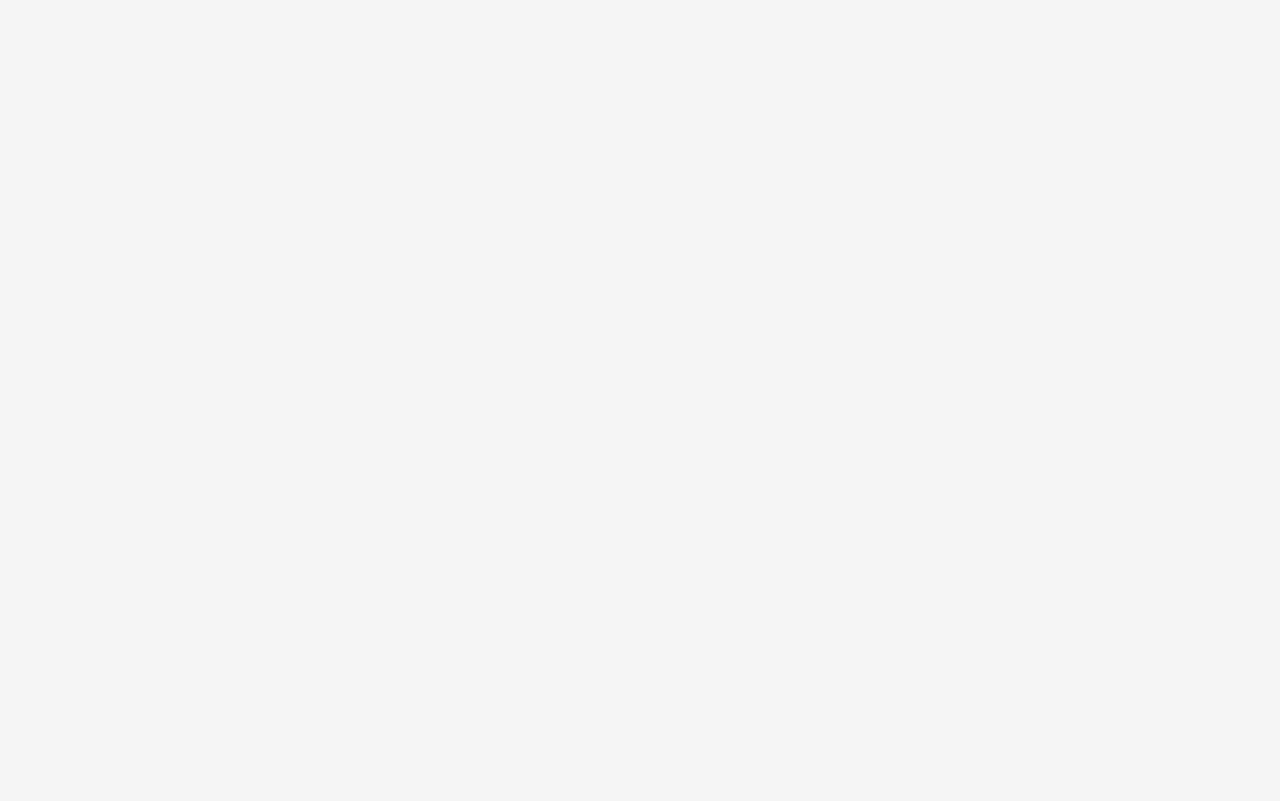
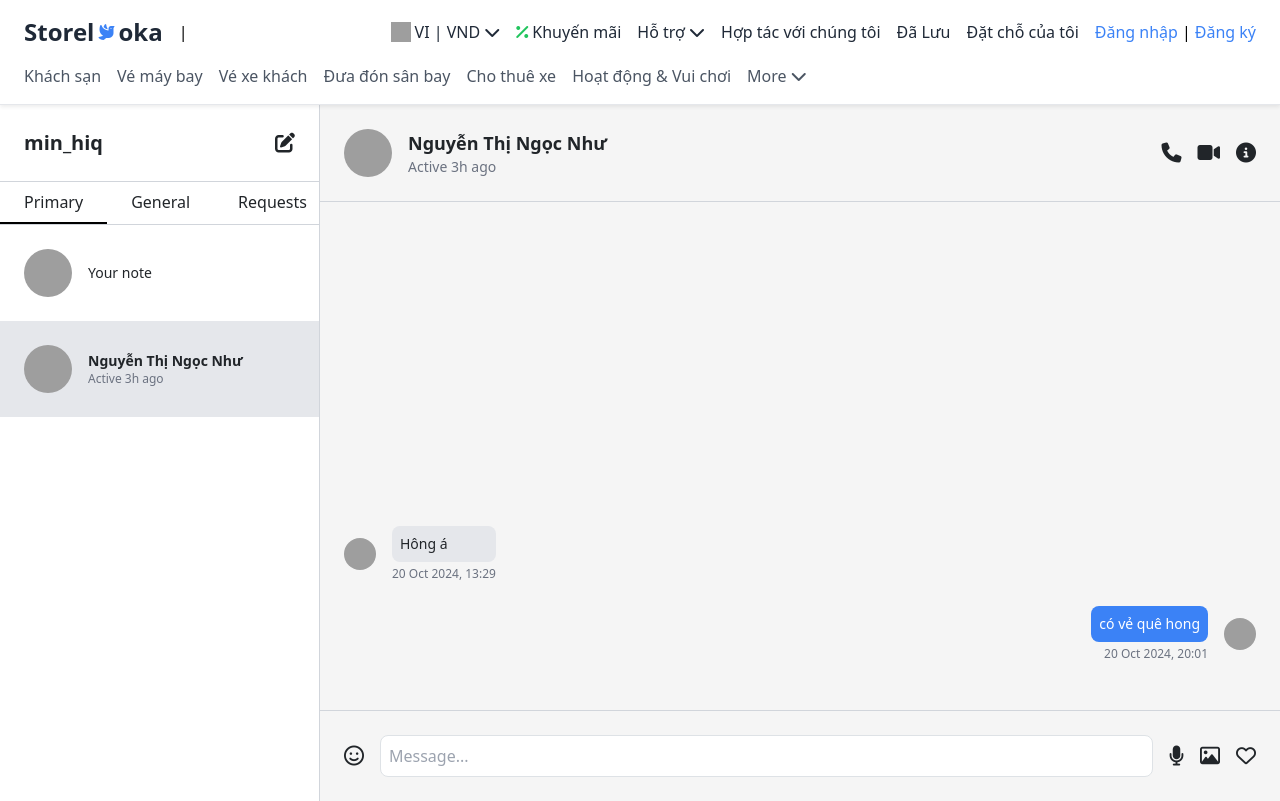
Before and after one commit to Minhhiep222/TourTravelStore_FE, a Vue app: page /1/chat in a window 1280 px wide. Before the commit this address had no page. Built offline with nearby package versions, Linux system fonts and the light colour scheme; grey boxes are pictures that could not be loaded.

Commit message:
chat real time

```diff
--- a/package.json
+++ b/package.json
@@ -18,7 +18,10 @@
     "crypto-js": "^4.2.0",
     "date-fns": "^4.1.0",
     "js-cookie": "^3.0.5",
+    "laravel-echo": "^1.17.0",
     "moment": "^2.30.1",
+    "pusher-js": "^8.4.0-rc2",
+    "socket.io-client": "^4.8.1",
     "sweetalert2": "^11.14.5",
     "tailwind": "^4.0.0",
     "tailwindcss": "^3.4.14",
--- a/src/App.vue
+++ b/src/App.vue
@@ -4,23 +4,30 @@
       <router-view />
     </main>
 
-    <Login v-if="displayLogin" :handleDisplayLogin="handleDisplayLogin" :setCurrentUser="setCurrentUser"></Login>
-    <Register v-if="displayRegister" :handleDisplayRegister="handleDisplayRegister"></Register>
+    <Login
+      v-if="displayLogin"
+      :handleDisplayLogin="handleDisplayLogin"
+      :setCurrentUser="setCurrentUser"
+    ></Login>
+    <Register
+      v-if="displayRegister"
+      :handleDisplayRegister="handleDisplayRegister"
+    ></Register>
     <!-- <button @click="logData">logData</button> -->
   </div>
 </template>
 
 <script>
-import { ref, provide, onMounted } from 'vue';
-import Login from './components/Login/Login.vue';
-import Register from './components/Register/Register.vue';
-import axios from 'axios';
-import Cookies from 'js-cookie';
+import { ref, provide, onMounted } from "vue";
+import Login from "./components/Login/Login.vue";
+import Register from "./components/Register/Register.vue";
+import axios from "axios";
+import Cookies from "js-cookie";
 
 export default {
   components: {
     Login,
-    Register
+    Register,
   },
   setup() {
     const dataValue = ref(null);
@@ -34,9 +41,9 @@ export default {
     };
 
     const logData = () => {
-      console.log('valueCurrentUser', valueCurrentUser.value);
-      console.log('displayLogin', displayLogin.value);
-      console.log('displayRegister', displayRegister.value);
+      console.log("valueCurrentUser", valueCurrentUser.value);
+      console.log("displayLogin", displayLogin.value);
+      console.log("displayRegister", displayRegister.value);
     };
 
     const handleDisplayLogin = (item) => {
@@ -48,19 +55,22 @@ export default {
 
     const handleDataCurrentUser = async () => {
       try {
-        const token = Cookies.get('tokenLogin');
+        const token = Cookies.get("tokenLogin");
         if (token) {
-          const response = await axios.get('http://localhost:8000/api/inforCurrentUser', {
-            headers: {
-              'Authorization': `Bearer ${token}`
+          const response = await axios.get(
+            "http://localhost:8000/api/inforCurrentUser",
+            {
+              headers: {
+                Authorization: `Bearer ${token}`,
+              },
             }
-          });
+          );
           valueCurrentUser.value = response.data.data;
         } else {
           valueCurrentUser.value = null;
         }
       } catch (error) {
-        console.error('Failed to retrieve user info:', error.response.data);
+        console.error("Failed to retrieve user info:", error.response.data);
         alert(error.response.data.message);
       }
     };
@@ -69,11 +79,11 @@ export default {
       handleDataCurrentUser();
     });
 
-    provide('dataValue', dataValue);
-    provide('valueCurrentUser', valueCurrentUser);
-    provide('setCurrentUser', setCurrentUser);
-    provide('handleDisplayLogin', handleDisplayLogin);
-    provide('handleDisplayRegister', handleDisplayRegister);
+    provide("dataValue", dataValue);
+    provide("valueCurrentUser", valueCurrentUser);
+    provide("setCurrentUser", setCurrentUser);
+    provide("handleDisplayLogin", handleDisplayLogin);
+    provide("handleDisplayRegister", handleDisplayRegister);
 
     return {
       dataValue,
@@ -85,6 +95,6 @@ export default {
       handleDisplayLogin,
       handleDisplayRegister,
     };
-  }
+  },
 };
 </script>
--- a/src/Page/Detail/Detail.vue
+++ b/src/Page/Detail/Detail.vue
@@ -672,7 +672,6 @@ import { toast } from "vue3-toastify";
 import "vue3-toastify/dist/index.css";
 import "bootstrap/dist/css/bootstrap.min.css";
 import "bootstrap/dist/js/bootstrap.bundle.min.js";
-import { comment } from "postcss";
 
 export default {
   name: "DetailComponent",
--- /dev/null
+++ b/src/components/chat/chat.vue
@@ -0,0 +1,115 @@
+<template>
+  <div class="min-h-full flex" style="height: 87vh">
+    <div class="w-1/4 bg-white border-r border-gray-300">
+      <div
+        class="p-4 flex items-center justify-between border-b border-gray-300"
+      >
+        <div class="text-xl font-bold">min_hiq</div>
+        <i class="fas fa-edit text-xl"> </i>
+      </div>
+      <div class="flex justify-around border-b border-gray-300">
+        <div class="py-2 px-4 border-b-2 border-black">Primary</div>
+        <div class="py-2 px-4">General</div>
+        <div class="py-2 px-4">Requests</div>
+      </div>
+      <div class="p-4 flex items-center">
+        <img
+          alt="Profile picture of a person looking at a flower"
+          class="rounded-full w-12 h-12"
+          height="50"
+          src="https://storage.googleapis.com/a1aa/image/w6e1eTNxEMgnrkdkoZWVmKFkVb55bnaIZV5XCR5CfYGy9ThnA.jpg"
+          width="50"
+        />
+        <div class="ml-4">
+          <div class="text-sm">Your note</div>
+        </div>
+      </div>
+      <div class="p-4 flex items-center bg-gray-200">
+        <img
+          alt="Profile picture of Nguyễn Thị Ngọc Như"
+          class="rounded-full w-12 h-12"
+          height="50"
+          src="https://storage.googleapis.com/a1aa/image/3xbiUbVTIjZSJVNHTJWVFppsyXPA2Ppr3bwavi6r2E9ufU4JA.jpg"
+          width="50"
+        />
+        <div class="ml-4">
+          <div class="text-sm font-bold">Nguyễn Thị Ngọc Như</div>
+          <div class="text-xs text-gray-500">Active 3h ago</div>
+        </div>
+      </div>
+    </div>
+    <div class="w-3/4 flex flex-col">
+      <div
+        class="p-4 flex items-center justify-between border-b border-gray-300"
+      >
+        <div class="flex items-center">
+          <img
+            alt="Profile picture of Nguyễn Thị Ngọc Như"
+            class="rounded-full w-12 h-12"
+            height="50"
+            src="https://storage.googleapis.com/a1aa/image/3xbiUbVTIjZSJVNHTJWVFppsyXPA2Ppr3bwavi6r2E9ufU4JA.jpg"
+            width="50"
+          />
+          <div class="ml-4">
+            <div class="text-lg font-bold">Nguyễn Thị Ngọc Như</div>
+            <div class="text-sm text-gray-500">Active 3h ago</div>
+          </div>
+        </div>
+        <div class="flex space-x-4">
+          <i class="fas fa-phone text-xl"> </i>
+          <i class="fas fa-video text-xl"> </i>
+          <i class="fas fa-info-circle text-xl"> </i>
+        </div>
+      </div>
+      <div class="flex-1 p-4 flex flex-col justify-end">
+        <div class="flex items-center mb-4">
+          <img
+            alt="Profile picture of Nguyễn Thị Ngọc Như"
+            class="rounded-full w-8 h-8"
+            height="50"
+            src="https://storage.googleapis.com/a1aa/image/3xbiUbVTIjZSJVNHTJWVFppsyXPA2Ppr3bwavi6r2E9ufU4JA.jpg"
+            width="50"
+          />
+          <div class="ml-4">
+            <div class="text-sm bg-gray-200 p-2 rounded-lg">Hông á</div>
+            <div class="text-xs text-gray-500 mt-1">20 Oct 2024, 13:29</div>
+          </div>
+        </div>
+        <div class="flex items-center justify-end mb-4">
+          <div class="mr-4">
+            <div class="text-sm bg-blue-500 text-white p-2 rounded-lg">
+              có vẻ quê hong
+            </div>
+            <div class="text-xs text-gray-500 mt-1 text-right">
+              20 Oct 2024, 20:01
+            </div>
+          </div>
+          <img
+            alt="Profile picture of the user"
+            class="rounded-full w-8 h-8"
+            height="50"
+            src="https://storage.googleapis.com/a1aa/image/KZFftVOykFVJXq3hleuerK3cm9GtxbllSBRvDeokOVtq7nCPB.jpg"
+            width="50"
+          />
+        </div>
+      </div>
+      <div class="p-4 border-t border-gray-300 flex items-center">
+        <i class="far fa-smile text-xl mr-4"> </i>
+        <input
+          class="flex-1 p-2 border border-gray-300 rounded-lg"
+          placeholder="Message..."
+          type="text"
+        />
+        <i class="fas fa-microphone text-xl ml-4"> </i>
+        <i class="far fa-image text-xl ml-4"> </i>
+        <i class="far fa-heart text-xl ml-4"> </i>
+      </div>
+    </div>
+  </div>
+</template>
+
+<script>
+export default {
+  name: "ChatBox",
+};
+</script>
--- /dev/null
+++ b/src/components/socket/socket.vue
@@ -0,0 +1,51 @@
+<template>
+  <div>
+    <h1>Chat</h1>
+    <input type="text" v-model="message" />
+    <div v-for="message in messages" :key="message.id">
+      <p>{{ message.text }}</p>
+    </div>
+    <button @click="sendMessage">Send Message</button>
+    <button @click="listen">Listten</button>
+  </div>
+</template>
+
+<script>
+import Echo from "laravel-echo";
+import { io } from "socket.io-client";
+import axios from "axios";
+// import Pusher from "pusher-js";
+window.io = io;
+
+export default {
+  name: "ChatSocket",
+  data() {
+    return {
+      messages: [],
+      message: "",
+    };
+  },
+  mounted() {
+    const echo = new Echo({
+      broadcaster: "socket.io",
+      host: window.location.hostname + ":6001",
+    });
+
+    echo.join("chat");
+  },
+  methods: {
+    sendMessage() {
+      axios
+        .post("http://127.0.0.1:8000/api/chat/send-message", {
+          message: this.message,
+        })
+        .then((response) => {
+          console.log(response.data);
+        })
+        .catch((error) => {
+          console.error(error);
+        });
+    },
+  },
+};
+</script>
--- a/src/router.js
+++ b/src/router.js
@@ -24,6 +24,8 @@ import UpdateTourGuide from "./components/TourGuide/AddTourGuide/UpdateTourGuide
 import BookingTicket from "./Page/Booking/BookingTicket/BookingTicket.vue";
 import BookingTour from "./Page/Booking/BookingTour/BookingTour.vue";
 import Search from "./[user]/Search.vue";
+import Chat from "./components/chat/chat.vue";
+import Socket from "./components/socket/socket.vue";
 const routes = [
   {
     path: "/register",
@@ -44,6 +46,16 @@ const routes = [
         path: "/search",
         name: "Search",
         component: Search,
+      },
+      {
+        path: "/:user/chat",
+        name: "chat",
+        component: Chat,
+      },
+      {
+        path: "/:user/socket",
+        name: "socket",
+        component: Socket,
       },
       {
         path: "/detail/:id",
```
Also changed, not shown: 1 other file (tests, documents, lock files or other folders).
